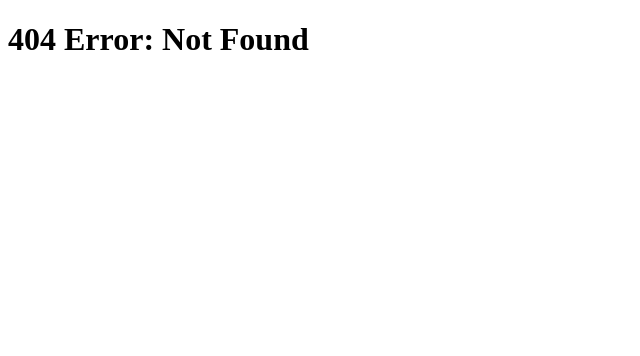
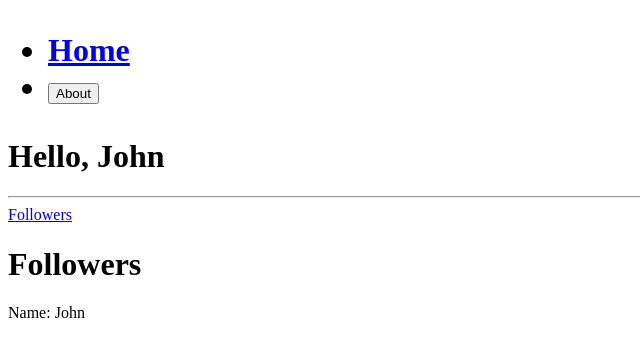
Before and after one commit to hyunjun06/react_masterclass_ts, a React (Create React App) app: page /users/1/followers in a window 1280 px wide. Before the commit this address had no page. Shown: the top 356 px of the page, without its empty margins (0-640 px from the left). Built offline with nearby package versions, Linux system fonts and the light colour scheme.

Commit message:
React Router #4.6

```diff
--- /dev/null
+++ b/src/screens/users/Followers.tsx
@@ -0,0 +1,16 @@
+import { useOutletContext } from "react-router-dom";
+import { database } from "../../database";
+
+function Followers() {
+    const userid = useOutletContext();
+    const user = database.find((item) => item.id === Number(userid));
+
+    return (
+        <div>
+            <h1>Followers</h1>
+            <p>Name: {user?.name}</p>
+        </div>
+    );
+}
+
+export default Followers;
--- a/src/screens/users/User.tsx
+++ b/src/screens/users/User.tsx
@@ -1,4 +1,4 @@
-import { useParams } from "react-router-dom";
+import { useParams, Outlet, Link } from "react-router-dom";
 import { database } from "../../database";
 
 function User() {
@@ -13,6 +13,9 @@ function User() {
     return (
         <div>
             <h1>Hello, {user.name}</h1>
+            <hr />
+            <Link to="followers">Followers</Link>
+            <Outlet context={userid}/>
         </div>
     );
 }
```
Also changed, not shown: src/Router.tsx (+7 -0 lines).
